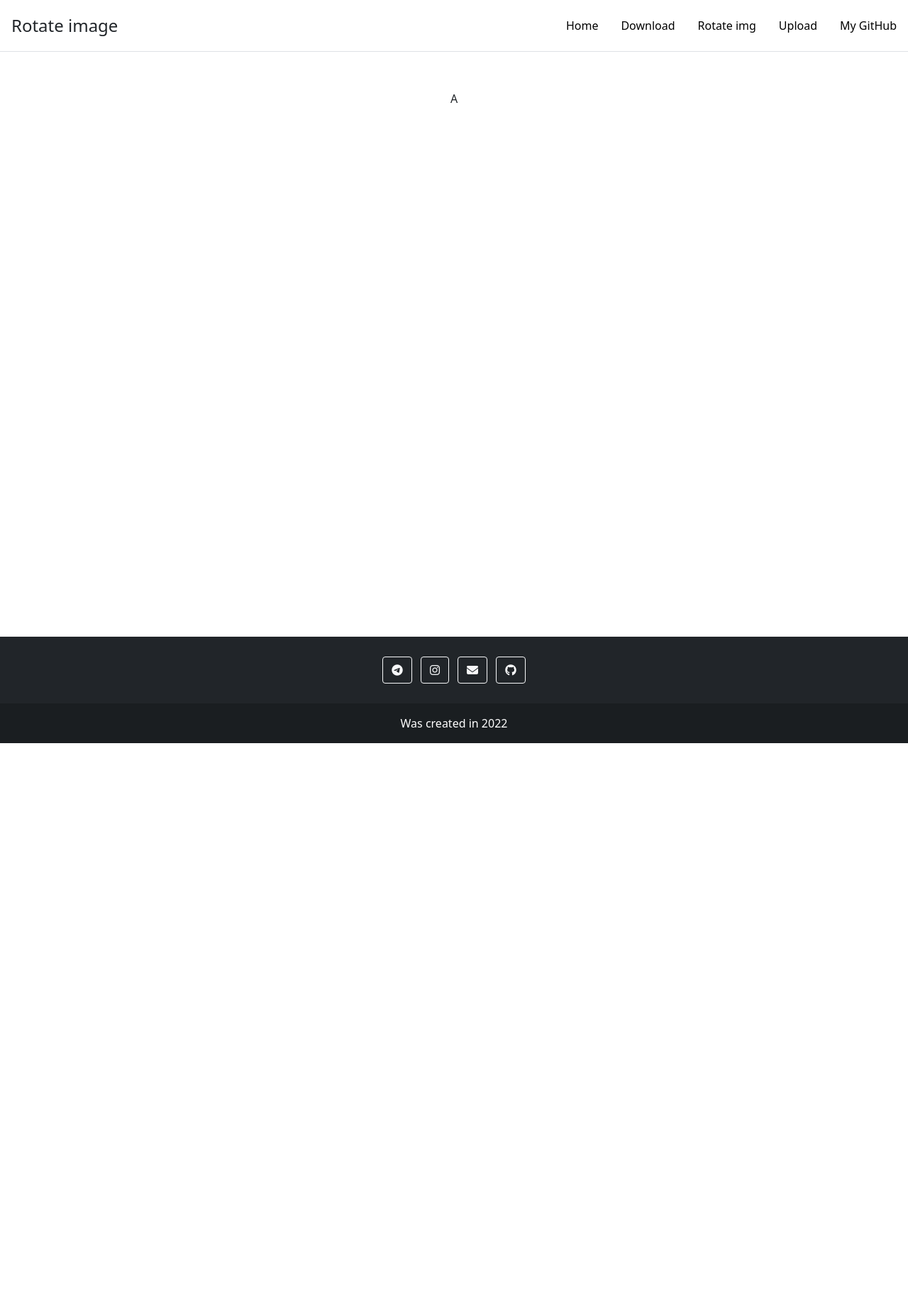
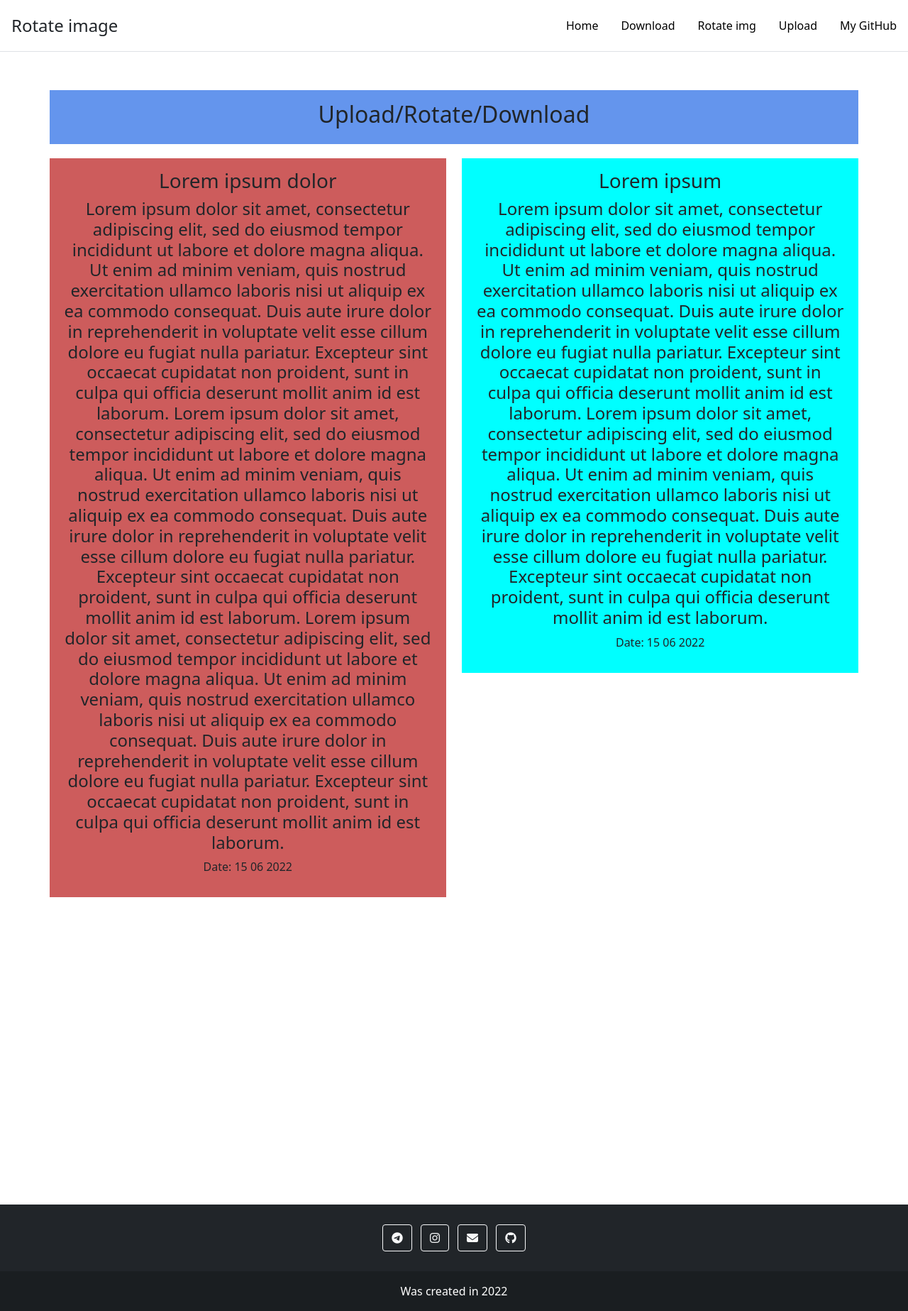
Before and after one commit to Nikita-Goncharov/Flask-rotate, a Flask app: page / in a window 1280 px wide. Shown: the whole page at 71% size. Before the commit the page ends 1047 px from the top, so only its background shows below. Run offline with Flask 2, Linux system fonts and the light colour scheme; some libraries are stand-ins or nearby versions.

Commit message:
commit_0004

```diff
--- a/fsite/main.py
+++ b/fsite/main.py
@@ -6,13 +6,16 @@ from werkzeug.utils import secure_filename
 UPLOAD_FOLDER = 'static/upload/'
 
 app = Flask(__name__)
-app.config['SECRET_KEY'] = 'orehgldgd39432lkgjdlghdl4355844bdlld'
+app.config['SECRET_KEY'] = 'orehgldgd39432lkgjdlghdl4355844bd2435'
 app.config['UPLOAD_FOLDER'] = UPLOAD_FOLDER
 
 
 def img_path():
-    img = os.listdir(UPLOAD_FOLDER)[0]
-    imgpath = os.path.join(UPLOAD_FOLDER, img)
+    try:
+        img = os.listdir(UPLOAD_FOLDER)[0]
+        imgpath = os.path.join(UPLOAD_FOLDER, img)
+    except:
+        return None
     return imgpath
 
 
@@ -33,10 +36,8 @@ def home():
 
 
 @app.route('/download')
-def download():
-    img_file_path = session.get('uploaded_img_path', None)
-    path = os.listdir(UPLOAD_FOLDER)
-    return render_template('download.html', user_image=img_file_path, path=path)
+def downloadpage():
+    return render_template('download.html', user_image=img_path())
 
 
 @app.route('/download_img')
@@ -47,7 +48,7 @@ def download_img():
 @app.route('/del')
 def delete_img():
     delete()
-    return redirect(url_for('home'))
+    return redirect(url_for('upload'))
 
 
 @app.route('/rotate/<string:angle>')
@@ -58,9 +59,7 @@ def rotate_img(angle):
 
 @app.route('/flip')
 def flip():
-    img_file_path = session.get('uploaded_img_path', None)
-    path = os.listdir(UPLOAD_FOLDER)
-    return render_template('flip.html', user_image=img_file_path, path=path)
+    return render_template('flip.html', user_image=img_path())
 
 
 @app.route('/upload', methods=['GET', 'POST'])
@@ -78,8 +77,6 @@ def upload():
 
             filename = secure_filename(img.filename)
             img.save(os.path.join(app.config['UPLOAD_FOLDER'], filename))
-            session['uploaded_img_path'] = os.path.join(
-                app.config['UPLOAD_FOLDER'], filename)
             return redirect(url_for('flip'))
         else:
             flash('Delete the old file first')
@@ -87,4 +84,4 @@ def upload():
 
 
 if __name__ == '__main__':
-    app.run(debug=True) # host='0.0.0.0', port=5000,
+    app.run(host='0.0.0.0', port=5000, debug=True)
--- a/fsite/static/css/home.css
+++ b/fsite/static/css/home.css
@@ -0,0 +1,27 @@
+
+html,
+body,
+.wrapper {
+    height: 200vh;
+}
+
+.head-div{
+    padding: 15px 25px;
+    background-color: cornflowerblue;
+}
+
+.con{
+    width: 49%;
+    padding: 15px 20px;
+    margin: 20px 0;
+}
+
+.left-div{
+    float: left;
+    background-color: indianred;
+}
+
+.right-div{
+    float: right;
+    background-color: aqua;
+}
--- a/fsite/templates/base.html
+++ b/fsite/templates/base.html
@@ -22,7 +22,7 @@
 
             <ul class="nav nav-pills">
                 <li class="nav-item"><a href="{{ url_for('home') }}" class="nav-link">Home</a></li>
-                <li class="nav-item"><a href="{{ url_for('download') }}" class="nav-link">Download</a></li>
+                <li class="nav-item"><a href="{{ url_for('downloadpage') }}" class="nav-link">Download</a></li>
                 <li class="nav-item"><a href="{{ url_for('flip') }}" class="nav-link">Rotate img</a></li>
                 <li class="nav-item"><a href="{{ url_for('upload') }}" class="nav-link">Upload</a></li>
                 <li class="nav-item"><a href="https://github.com/Nikita-Goncharov" class="nav-link">My GitHub</a></li>
--- a/fsite/templates/download.html
+++ b/fsite/templates/download.html
@@ -7,7 +7,7 @@
 {% endblock %}
 
 {% block content %}
-{% if path %}
+{% if user_image %}
 <img src="{{ user_image }}" alt="TXT" height="400px" width="auto" >
 <div class="buttons">
     <a class="menu_img" href="{{ url_for('download_img') }}">Download image</a>
--- a/fsite/templates/flip.html
+++ b/fsite/templates/flip.html
@@ -7,7 +7,7 @@
 {% endblock %}
 
 {% block content %}
-{% if path %}
+{% if user_image %}
 <img src="{{ user_image }}" alt="TXT" height="400px" width="auto" >
 <div class="buttons">
     <a class="menu_img" href="{{ url_for('rotate_img', angle='90') }}">Turn left</a>
--- a/fsite/templates/home.html
+++ b/fsite/templates/home.html
@@ -7,5 +7,37 @@
 {% endblock %}
 
 {% block content %}
-A
+<div class="head-div"><h2>Upload/Rotate/Download</h2></div>
+<div class="left-div con">
+    <h3>Lorem ipsum dolor</h3>
+    <h4>
+        Lorem ipsum dolor sit amet, consectetur adipiscing elit, sed do eiusmod tempor incididunt ut labore et dolore magna aliqua.
+        Ut enim ad minim veniam, quis nostrud exercitation ullamco laboris nisi ut aliquip ex ea commodo consequat.
+        Duis aute irure dolor in reprehenderit in voluptate velit esse cillum dolore eu fugiat nulla pariatur.
+        Excepteur sint occaecat cupidatat non proident, sunt in culpa qui officia deserunt mollit anim id est laborum.
+        Lorem ipsum dolor sit amet, consectetur adipiscing elit, sed do eiusmod tempor incididunt ut labore et dolore magna aliqua.
+        Ut enim ad minim veniam, quis nostrud exercitation ullamco laboris nisi ut aliquip ex ea commodo consequat.
+        Duis aute irure dolor in reprehenderit in voluptate velit esse cillum dolore eu fugiat nulla pariatur.
+        Excepteur sint occaecat cupidatat non proident, sunt in culpa qui officia deserunt mollit anim id est laborum.
+        Lorem ipsum dolor sit amet, consectetur adipiscing elit, sed do eiusmod tempor incididunt ut labore et dolore magna aliqua.
+        Ut enim ad minim veniam, quis nostrud exercitation ullamco laboris nisi ut aliquip ex ea commodo consequat.
+        Duis aute irure dolor in reprehenderit in voluptate velit esse cillum dolore eu fugiat nulla pariatur.
+        Excepteur sint occaecat cupidatat non proident, sunt in culpa qui officia deserunt mollit anim id est laborum.
+    </h4>
+    <p>Date: 15 06 2022</p>
+</div>
+<div class="right-div con">
+    <h3>Lorem ipsum</h3>
+    <h4>
+        Lorem ipsum dolor sit amet, consectetur adipiscing elit, sed do eiusmod tempor incididunt ut labore et dolore magna aliqua.
+        Ut enim ad minim veniam, quis nostrud exercitation ullamco laboris nisi ut aliquip ex ea commodo consequat.
+        Duis aute irure dolor in reprehenderit in voluptate velit esse cillum dolore eu fugiat nulla pariatur.
+        Excepteur sint occaecat cupidatat non proident, sunt in culpa qui officia deserunt mollit anim id est laborum.
+        Lorem ipsum dolor sit amet, consectetur adipiscing elit, sed do eiusmod tempor incididunt ut labore et dolore magna aliqua.
+        Ut enim ad minim veniam, quis nostrud exercitation ullamco laboris nisi ut aliquip ex ea commodo consequat.
+        Duis aute irure dolor in reprehenderit in voluptate velit esse cillum dolore eu fugiat nulla pariatur.
+        Excepteur sint occaecat cupidatat non proident, sunt in culpa qui officia deserunt mollit anim id est laborum.
+    </h4>
+    <p>Date: 15 06 2022</p>
+</div>
 {% endblock %}
```
